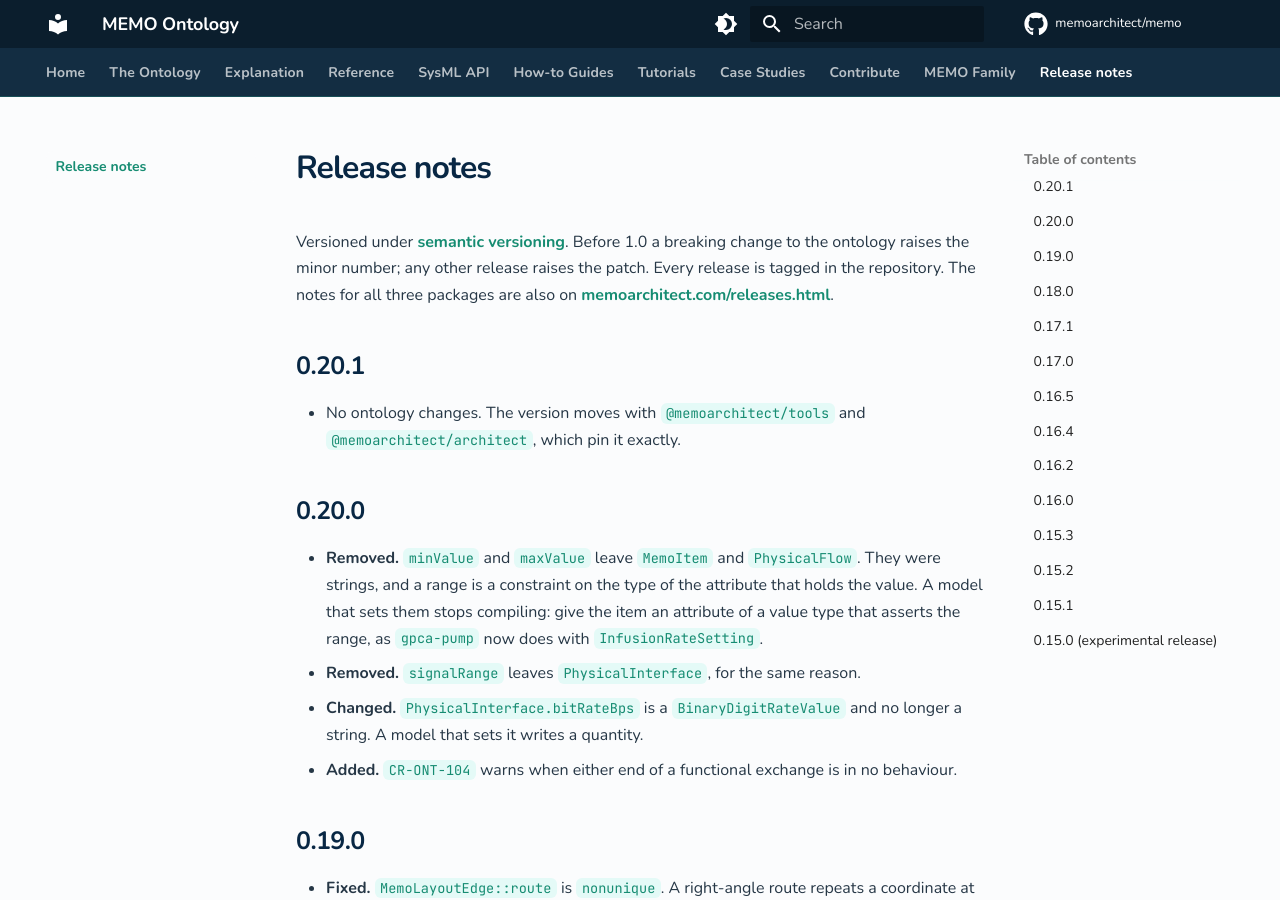
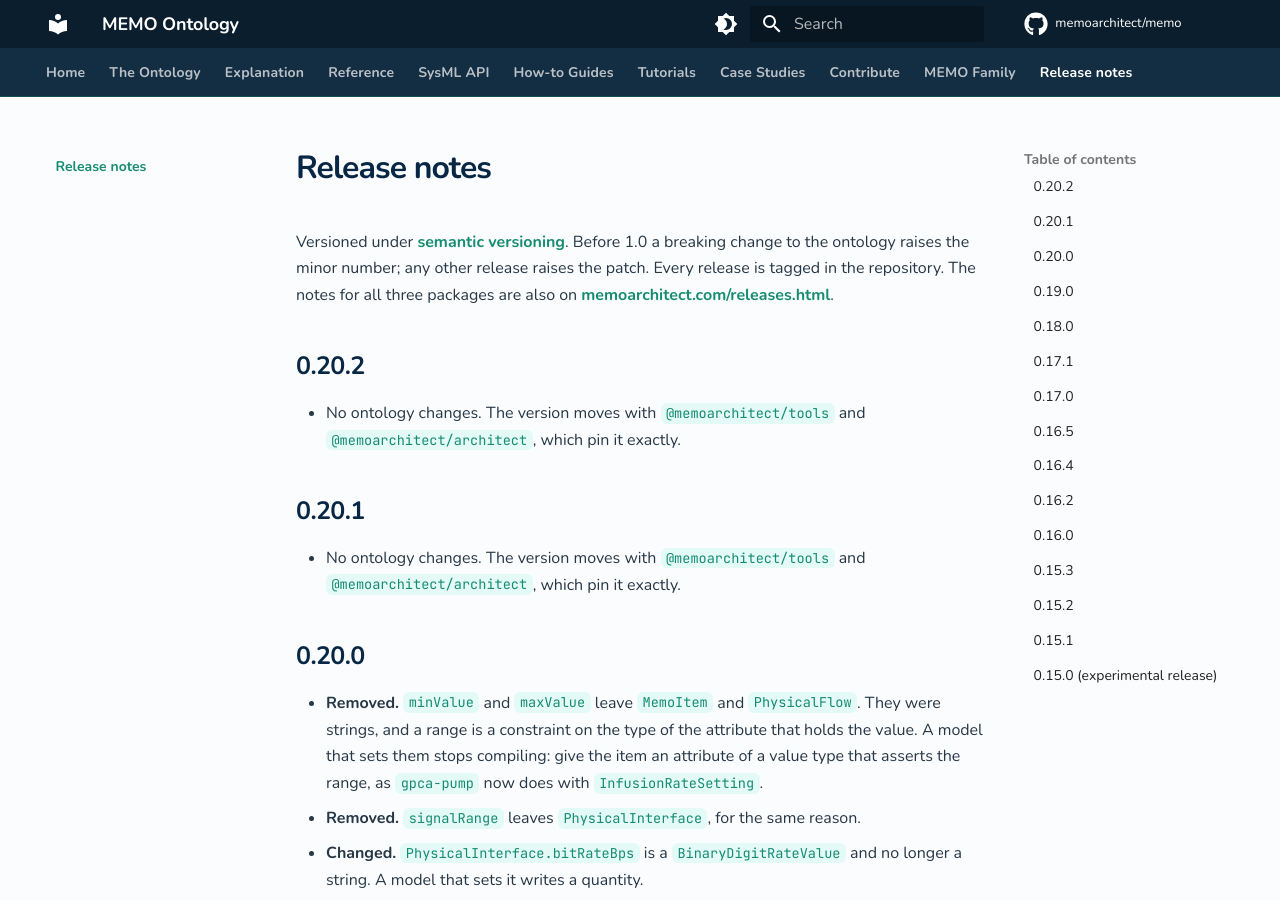
Before and after one commit to memoarchitect/memo, an MkDocs documentation site: the page built from docs/release-notes.md, in a window 1280 px wide and 900 px high. Built offline with MkDocs 1.6.1 and Material for MkDocs 9.7.7, drawn with Linux system fonts in a browser that asks for light colours; comment, search, counter and statistics services are not loaded.

Commit message:
release: 0.20.2
Co-Authored-By: Claude Sonnet 5.5 <noreply@anthropic.com>

```diff
--- a/docs/release-notes.md
+++ b/docs/release-notes.md
@@ -1,6 +1,10 @@
 # Release notes
 
 Versioned under [semantic versioning](https://semver.org/). Before 1.0 a breaking change to the ontology raises the minor number; any other release raises the patch. Every release is tagged in the repository. The notes for all three packages are also on [memoarchitect.com/releases.html](https://memoarchitect.com/releases.html).
+
+## 0.20.2
+
+- No ontology changes. The version moves with `@memoarchitect/tools` and `@memoarchitect/architect`, which pin it exactly.
 
 ## 0.20.1
 
--- a/package.json
+++ b/package.json
@@ -1,6 +1,6 @@
 {
   "name": "@memoarchitect/ontology",
-  "version": "0.20.1",
+  "version": "0.20.2",
   "packageManager": "pnpm@9.15.0",
   "description": "MEMO — Medical Engineering Modelling Ontology. Pure SysML v2 medical-device ontology with native constraints, portable to any conformant SysML v2 tool (SysIDE, SysON, sysand).",
   "scripts": {
--- a/pyproject.toml
+++ b/pyproject.toml
@@ -1,6 +1,6 @@
 [project]
 name = "memo-ontology-docs"
-version = "0.20.1"
+version = "0.20.2"
 description = "Documentation for the MEMO ontology"
 requires-python = ">=3.10"
 dependencies = [
```
Also changed, not shown: README.md (+1 -1 lines), docs/sysml-api/methodology/profiles/memo_profiles.md (+2 -2 lines), 13 other files.
